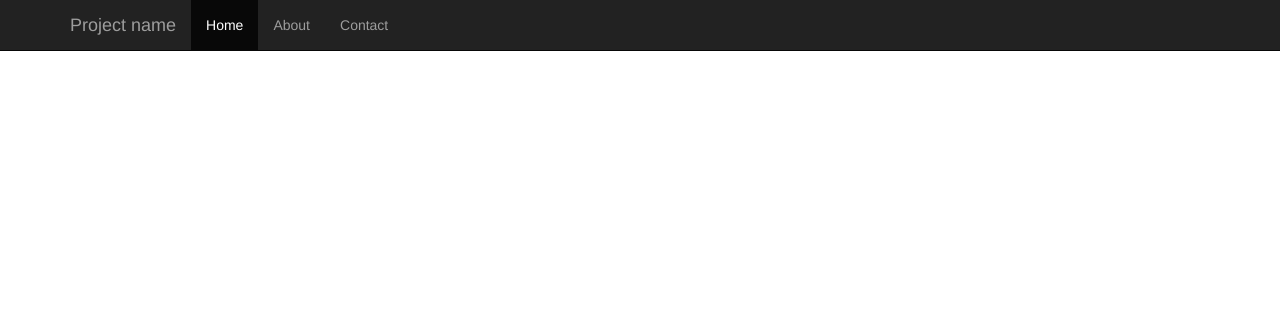
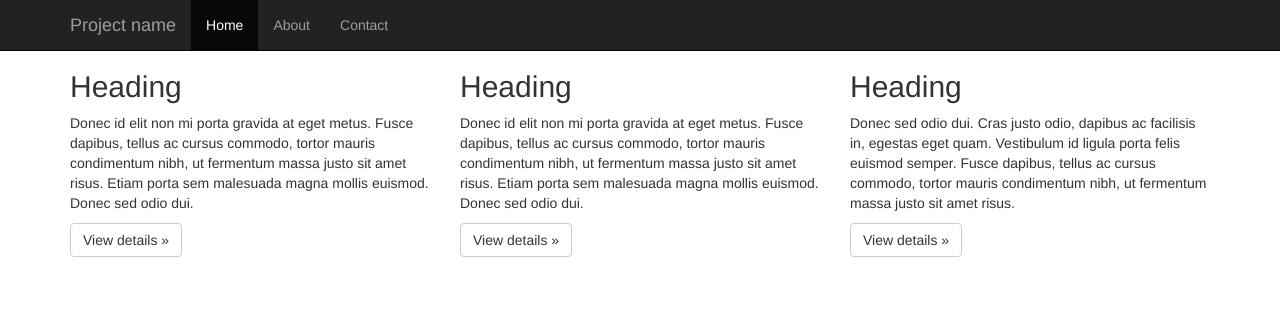
Before and after one commit to todasta/thtdf, a Django app: page /blog/category/featured-1/ in a window 1280 px wide. Shown: the top 311 px of the page. Run offline with Django 3.2, Linux system fonts and the light colour scheme; data comes from the database, SQL or seed files in the repository; some libraries are stand-ins or nearby versions.

Commit message:
Added style.css for custom css.

```diff
--- a/blog/templates/blog/category_detail.html
+++ b/blog/templates/blog/category_detail.html
@@ -1,5 +1,24 @@
 {% extends "base.html" %}
 
 {% block content %}
-    <p>Hi</p>
+    <div class="container">
+      <!-- Example row of columns -->
+      <div class="row">
+        <div class="col-md-4">
+          <h2>Heading</h2>
+          <p>Donec id elit non mi porta gravida at eget metus. Fusce dapibus, tellus ac cursus commodo, tortor mauris condimentum nibh, ut fermentum massa justo sit amet risus. Etiam porta sem malesuada magna mollis euismod. Donec sed odio dui. </p>
+          <p><a class="btn btn-default" href="#" role="button">View details &raquo;</a></p>
+        </div>
+        <div class="col-md-4">
+          <h2>Heading</h2>
+          <p>Donec id elit non mi porta gravida at eget metus. Fusce dapibus, tellus ac cursus commodo, tortor mauris condimentum nibh, ut fermentum massa justo sit amet risus. Etiam porta sem malesuada magna mollis euismod. Donec sed odio dui. </p>
+          <p><a class="btn btn-default" href="#" role="button">View details &raquo;</a></p>
+       </div>
+        <div class="col-md-4">
+          <h2>Heading</h2>
+          <p>Donec sed odio dui. Cras justo odio, dapibus ac facilisis in, egestas eget quam. Vestibulum id ligula porta felis euismod semper. Fusce dapibus, tellus ac cursus commodo, tortor mauris condimentum nibh, ut fermentum massa justo sit amet risus.</p>
+          <p><a class="btn btn-default" href="#" role="button">View details &raquo;</a></p>
+        </div>
+      </div>
+    </div>
 {% endblock %}
--- /dev/null
+++ b/static/css/style.css
@@ -0,0 +1,5 @@
+/* Move down content because we have a fixed navbar that is 50px tall */
+body {
+  padding-top: 50px;
+  padding-bottom: 20px;
+}
--- a/templates/base.html
+++ b/templates/base.html
@@ -1,3 +1,5 @@
+{% load staticfiles %}
+
 <!DOCTYPE html>
 <html>
   <head>
@@ -5,6 +7,7 @@
     <meta name="viewport" content="width=device-width, initial-scale=1.0">
     <!-- Bootstrap -->
     <link rel="stylesheet" href="//netdna.bootstrapcdn.com/bootstrap/3.0.3/css/bootstrap.min.css">
+    <link rel="stylesheet" href="{% static 'css/style.css' %}">
 
     <!-- HTML5 Shim and Respond.js IE8 support of HTML5 elements and media queries -->
     <!-- WARNING: Respond.js doesn't work if you view the page via file:// -->
@@ -35,9 +38,7 @@
       </div>
     </div>
 
-    <div class="container">
     {% block content %}{% endblock %}
-    </div><!-- /.container -->
 
     <!-- jQuery (necessary for Bootstrap's JavaScript plugins) -->
     <script src="https://code.jquery.com/jquery.js"></script>
--- a/thtdf/settings.py
+++ b/thtdf/settings.py
@@ -87,3 +87,7 @@ USE_TZ = True
 # https://docs.djangoproject.com/en/1.6/howto/static-files/
 
 STATIC_URL = '/static/'
+
+STATICFILES_DIRS = (
+    os.path.join(BASE_DIR, 'static'),
+)
```
